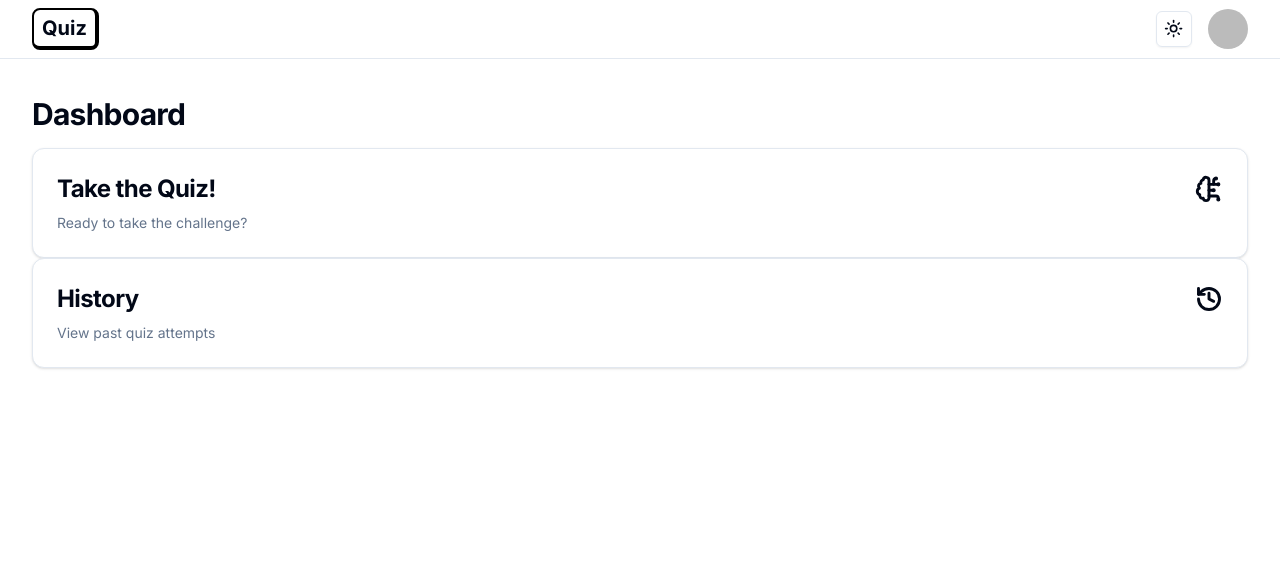
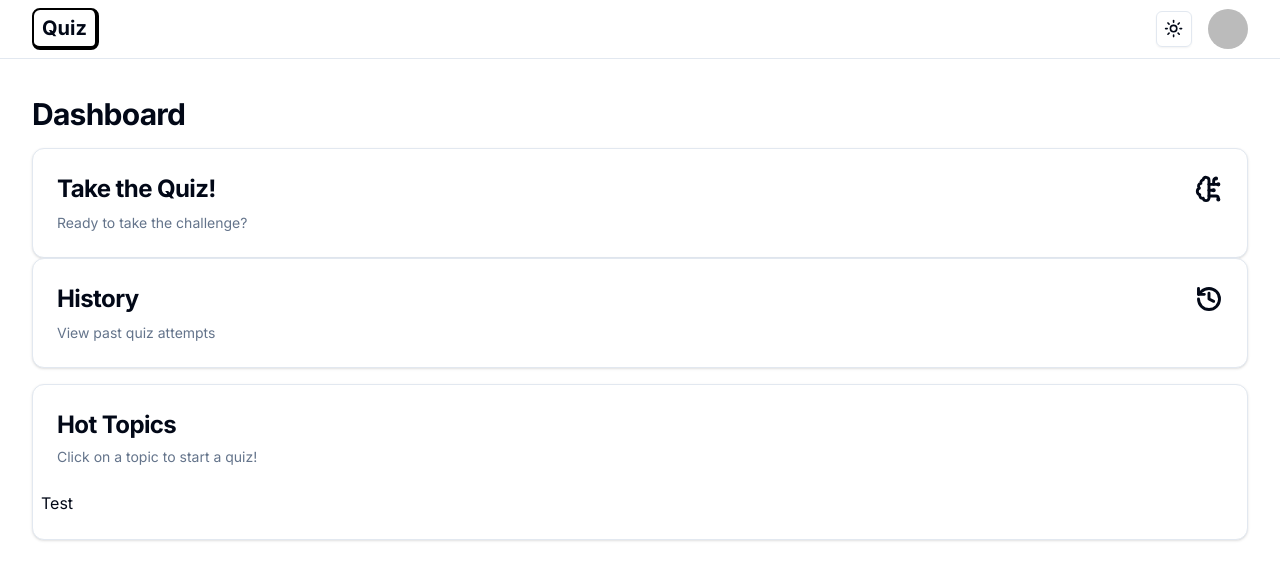
Before and after one commit to carlsondultra/openai-quiz, a Next.js app: page /dashboard in a window 1280 px wide. Shown: the top 580 px of the page. Built offline with nearby package versions, Linux system fonts and the light colour scheme; no server answers; sample sign-in values are in the browser's storage.

Commit message:
adding a hot topics card to dahsboard

```diff
--- a/src/app/dashboard/page.tsx
+++ b/src/app/dashboard/page.tsx
@@ -3,6 +3,7 @@ import { redirect } from 'next/navigation'
 import React from 'react'
 import QuizMeCard from '@/components/dashboard/QuizMeCard'
 import HistoryCard from '@/components/dashboard/HistoryCard'
+import HotTopicsCard from '@/components/dashboard/HotTopicsCard'
 
 type Props = {}
 
@@ -24,7 +25,9 @@ const Dashboard = async (props: Props) => {
         <div className="grid gap-4 mt-4 md:grid-cols-2"></div>
             <QuizMeCard />
             <HistoryCard />
+
         <div className="grid gap-4 mt-4 md:grid-cols-2 lg:grid-cols-7"></div>
+            <HotTopicsCard />
 
     </main>
   )
--- /dev/null
+++ b/src/components/dashboard/HotTopicsCard.tsx
@@ -0,0 +1,24 @@
+import React from 'react'
+import { Card, CardContent, CardDescription, CardHeader, CardTitle } from '../ui/card'
+
+type Props = {}
+
+const HotTopicsCard = (props: Props) => {
+  return (
+    <Card className='col-span-4'>
+        <CardHeader>
+            <CardTitle className='text-2xl font-bold'>Hot Topics</CardTitle>
+            <CardDescription>
+                Click on a topic to start a quiz!
+            </CardDescription>
+        </CardHeader>
+
+        <CardContent className="pl-2">
+            Test
+        </CardContent>
+
+    </Card>
+  )
+}
+
+export default HotTopicsCard
```
